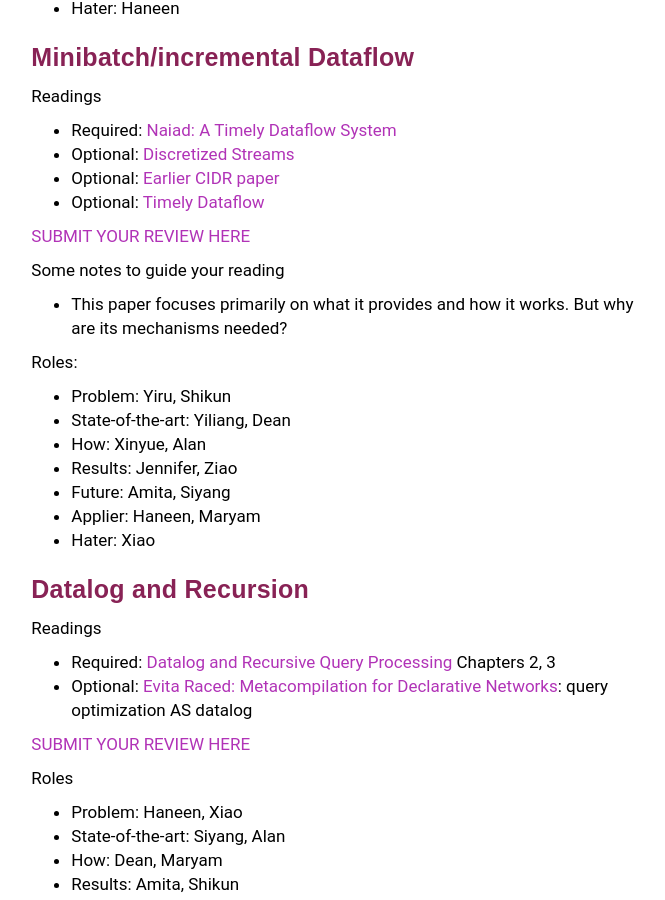
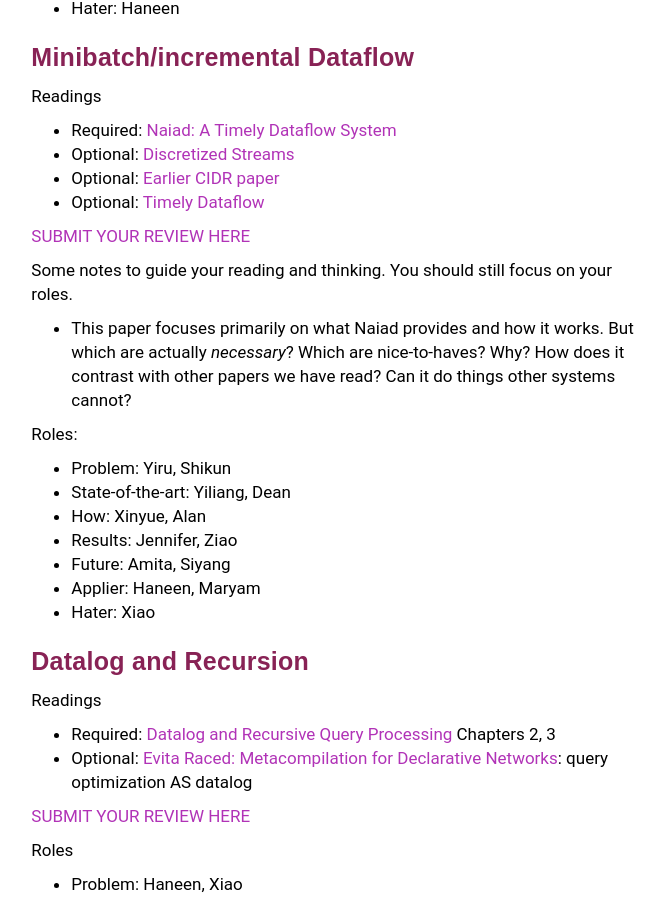
Before and after one commit to wzao1515/w6113.github.io, a Jekyll site: the page built from reviews.md, in a window 1280 px wide and 900 px high, scrolled down 6650 px. Shown: the whole window, without its empty margins (293-958 px from the left). Built offline with Jekyll 4.4.1, drawn with Linux system fonts in a browser that asks for light colours; our own code applies the rules of GitHub Pages for plain Markdown files.

Commit message:
updated website

```diff
--- a/reviews.md
+++ b/reviews.md
@@ -317,9 +317,9 @@ Readings
 
 [SUBMIT YOUR REVIEW HERE](https://goo.gl/forms/ymmD3tIBTWpQO7ME2)
 
-Some notes to guide your reading
+Some notes to guide your reading and thinking.  You should still focus on your roles.
 
-* This paper focuses primarily on what it provides and how it works.  But why are its mechanisms needed?
+* This paper focuses primarily on what Naiad provides and how it works.  But which are actually _necessary_?  Which are nice-to-haves?  Why?  How does it contrast with other papers we have read?  Can it do things other systems cannot?
 
 Roles:
 
```
